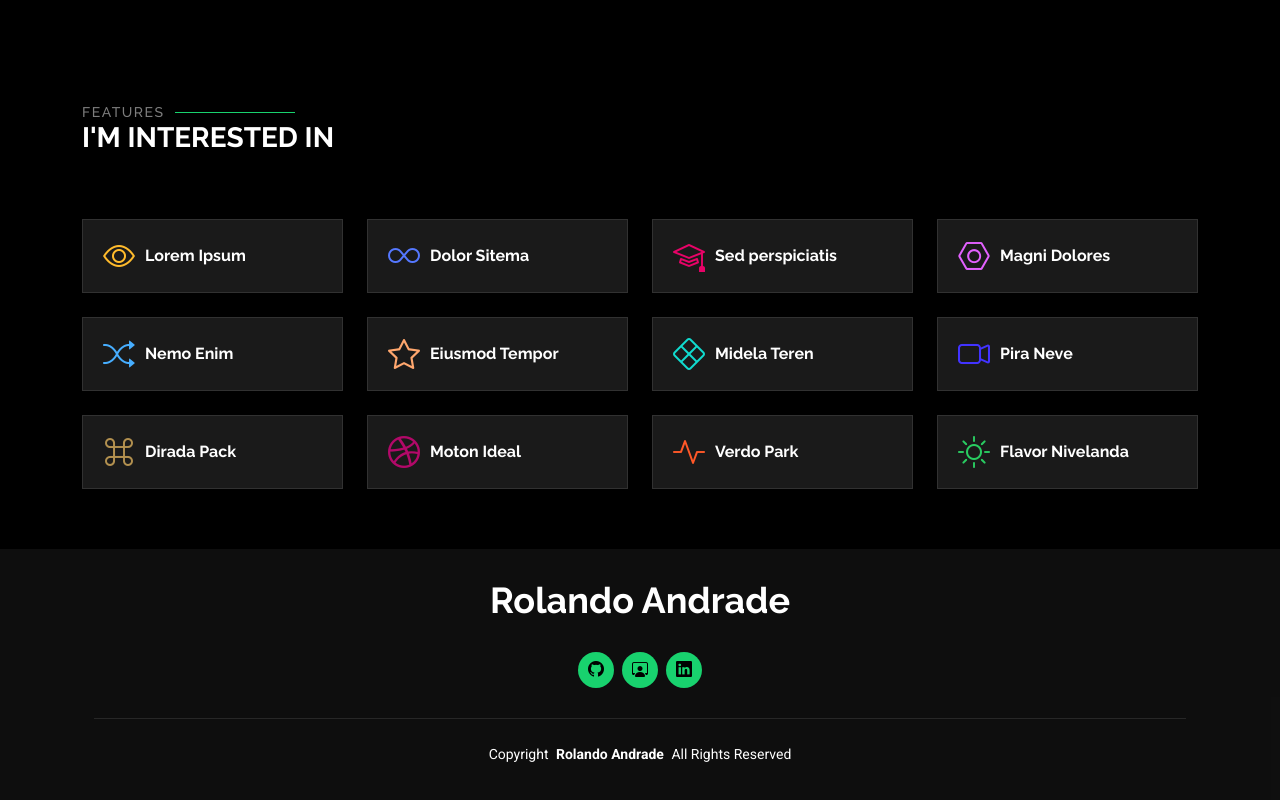
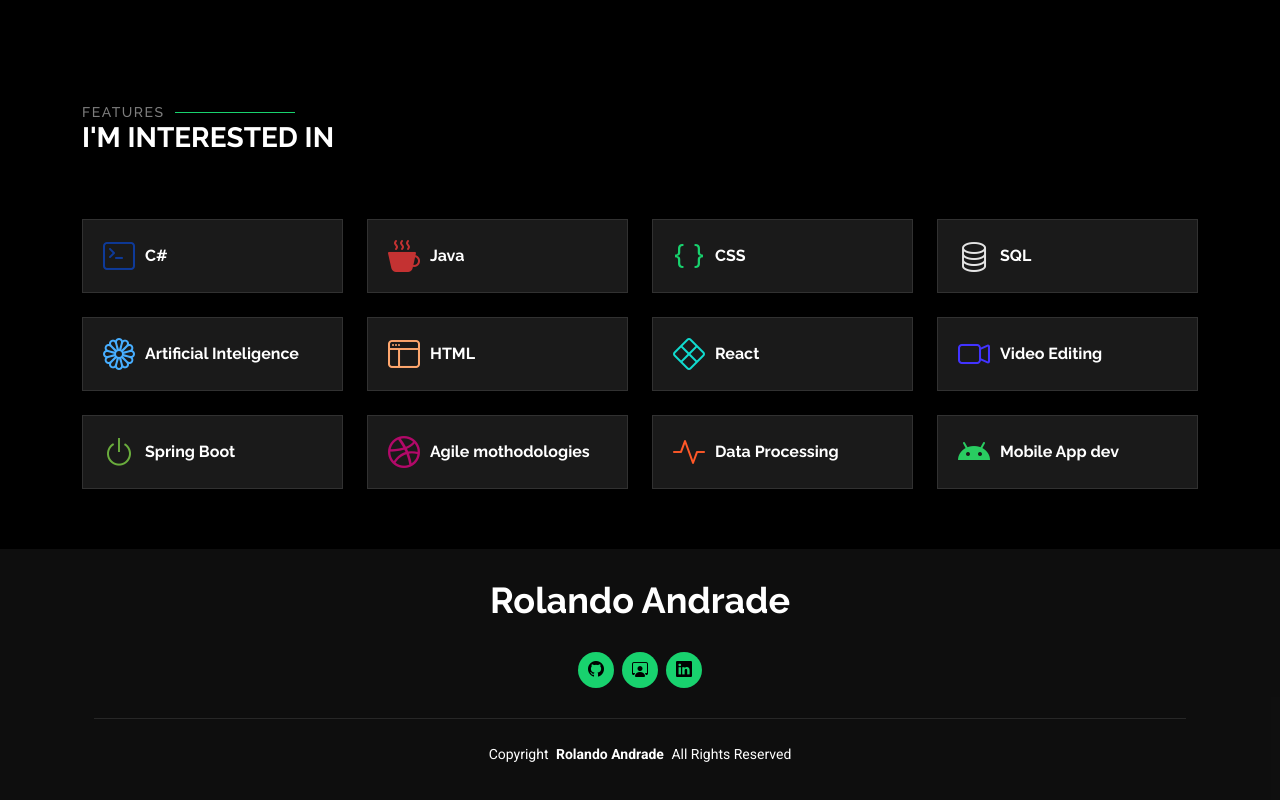
Before and after one commit to rolandoandrad3/Personal, a plain HTML site: page about.html in a window 1280 px wide. Shown: the part 828-1628 px from the top of the page. Drawn offline with Linux system fonts and the light colour scheme.

Commit message:
finished Interests Section

```diff
--- a/about.html
+++ b/about.html
@@ -256,85 +256,85 @@
 
           <div class="col-lg-3 col-md-4" data-aos="fade-up" data-aos-delay="100">
             <div class="features-item">
-              <i class="bi bi-eye" style="color: #ffbb2c;"></i>
-              <h3><a href="" class="stretched-link">Lorem Ipsum</a></h3>
+              <i class="bi bi-terminal" style="color: #0551f793;"></i>
+              <h3><a href="" class="stretched-link"> C# </a></h3>
             </div>
           </div><!-- End Feature Item -->
 
           <div class="col-lg-3 col-md-4" data-aos="fade-up" data-aos-delay="200">
             <div class="features-item">
-              <i class="bi bi-infinity" style="color: #5578ff;"></i>
-              <h3><a href="" class="stretched-link">Dolor Sitema</a></h3>
+              <i class="bi bi-cup-hot-fill" style="color: #c43232;"></i>
+              <h3><a href="" class="stretched-link">Java</a></h3>
             </div>
           </div><!-- End Feature Item -->
 
           <div class="col-lg-3 col-md-4" data-aos="fade-up" data-aos-delay="300">
             <div class="features-item">
-              <i class="bi bi-mortarboard" style="color: #e80368;"></i>
-              <h3><a href="" class="stretched-link">Sed perspiciatis</a></h3>
+              <i class="bi bi-braces" style="color: #18D26E;"></i>
+              <h3><a href="" class="stretched-link">CSS</a></h3>
             </div>
           </div><!-- End Feature Item -->
 
           <div class="col-lg-3 col-md-4" data-aos="fade-up" data-aos-delay="400">
             <div class="features-item">
-              <i class="bi bi-nut" style="color: #e361ff;"></i>
-              <h3><a href="" class="stretched-link">Magni Dolores</a></h3>
+              <i class="bi bi-database" style="color: #e4e4e4;"></i>
+              <h3><a href="" class="stretched-link">SQL</a></h3>
             </div>
           </div><!-- End Feature Item -->
 
           <div class="col-lg-3 col-md-4" data-aos="fade-up" data-aos-delay="500">
             <div class="features-item">
-              <i class="bi bi-shuffle" style="color: #47aeff;"></i>
-              <h3><a href="" class="stretched-link">Nemo Enim</a></h3>
+              <i class="bi bi-flower1" style="color: #47aeff;"></i>
+              <h3><a href="" class="stretched-link">Artificial Inteligence</a></h3>
             </div>
           </div><!-- End Feature Item -->
 
           <div class="col-lg-3 col-md-4" data-aos="fade-up" data-aos-delay="600">
             <div class="features-item">
-              <i class="bi bi-star" style="color: #ffa76e;"></i>
-              <h3><a href="" class="stretched-link">Eiusmod Tempor</a></h3>
+              <i class="bi bi-window-sidebar" style="color: #ffa76e;"></i>
+              <h3><a href="" class="stretched-link">HTML</a></h3>
             </div>
           </div><!-- End Feature Item -->
 
           <div class="col-lg-3 col-md-4" data-aos="fade-up" data-aos-delay="700">
             <div class="features-item">
               <i class="bi bi-x-diamond" style="color: #11dbcf;"></i>
-              <h3><a href="" class="stretched-link">Midela Teren</a></h3>
+              <h3><a href="" class="stretched-link">React</a></h3>
             </div>
           </div><!-- End Feature Item -->
 
           <div class="col-lg-3 col-md-4" data-aos="fade-up" data-aos-delay="800">
             <div class="features-item">
               <i class="bi bi-camera-video" style="color: #4233ff;"></i>
-              <h3><a href="" class="stretched-link">Pira Neve</a></h3>
+              <h3><a href="" class="stretched-link">Video Editing</a></h3>
             </div>
           </div><!-- End Feature Item -->
 
           <div class="col-lg-3 col-md-4" data-aos="fade-up" data-aos-delay="900">
             <div class="features-item">
-              <i class="bi bi-command" style="color: #b2904f;"></i>
-              <h3><a href="" class="stretched-link">Dirada Pack</a></h3>
+              <i class="bi bi-power" style="color: #6AAD3D;"></i>
+              <h3><a href="" class="stretched-link">Spring Boot</a></h3>
             </div>
           </div><!-- End Feature Item -->
 
           <div class="col-lg-3 col-md-4" data-aos="fade-up" data-aos-delay="1000">
             <div class="features-item">
               <i class="bi bi-dribbble" style="color: #b20969;"></i>
-              <h3><a href="" class="stretched-link">Moton Ideal</a></h3>
+              <h3><a href="" class="stretched-link">Agile mothodologies</a></h3>
             </div>
           </div><!-- End Feature Item -->
 
           <div class="col-lg-3 col-md-4" data-aos="fade-up" data-aos-delay="1100">
             <div class="features-item">
               <i class="bi bi-activity" style="color: #ff5828;"></i>
-              <h3><a href="" class="stretched-link">Verdo Park</a></h3>
+              <h3><a href="" class="stretched-link">Data Processing</a></h3>
             </div>
           </div><!-- End Feature Item -->
 
           <div class="col-lg-3 col-md-4" data-aos="fade-up" data-aos-delay="1200">
             <div class="features-item">
-              <i class="bi bi-brightness-high" style="color: #29cc61;"></i>
-              <h3><a href="" class="stretched-link">Flavor Nivelanda</a></h3>
+              <i class="bi bi-android" style="color: #29cc61;"></i>
+              <h3><a href="" class="stretched-link"> Mobile App dev</a></h3>
             </div>
           </div><!-- End Feature Item -->
 
```
